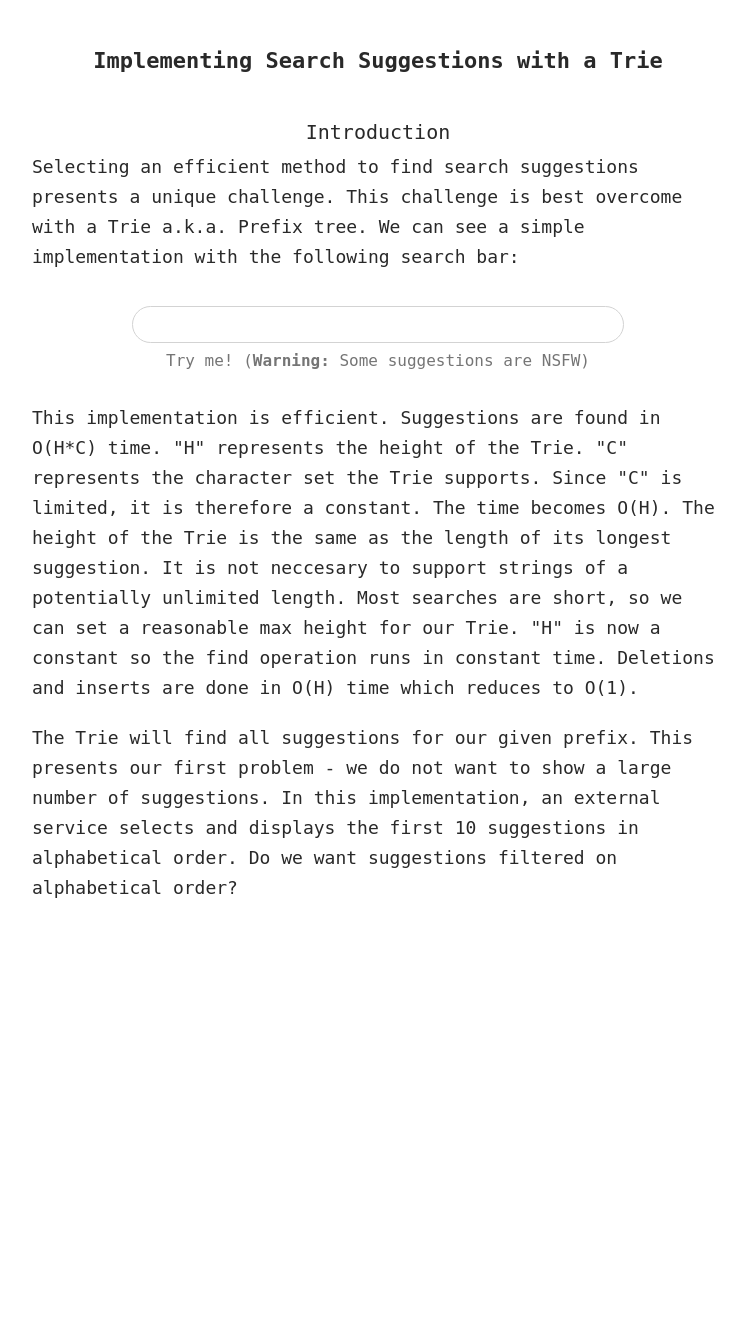
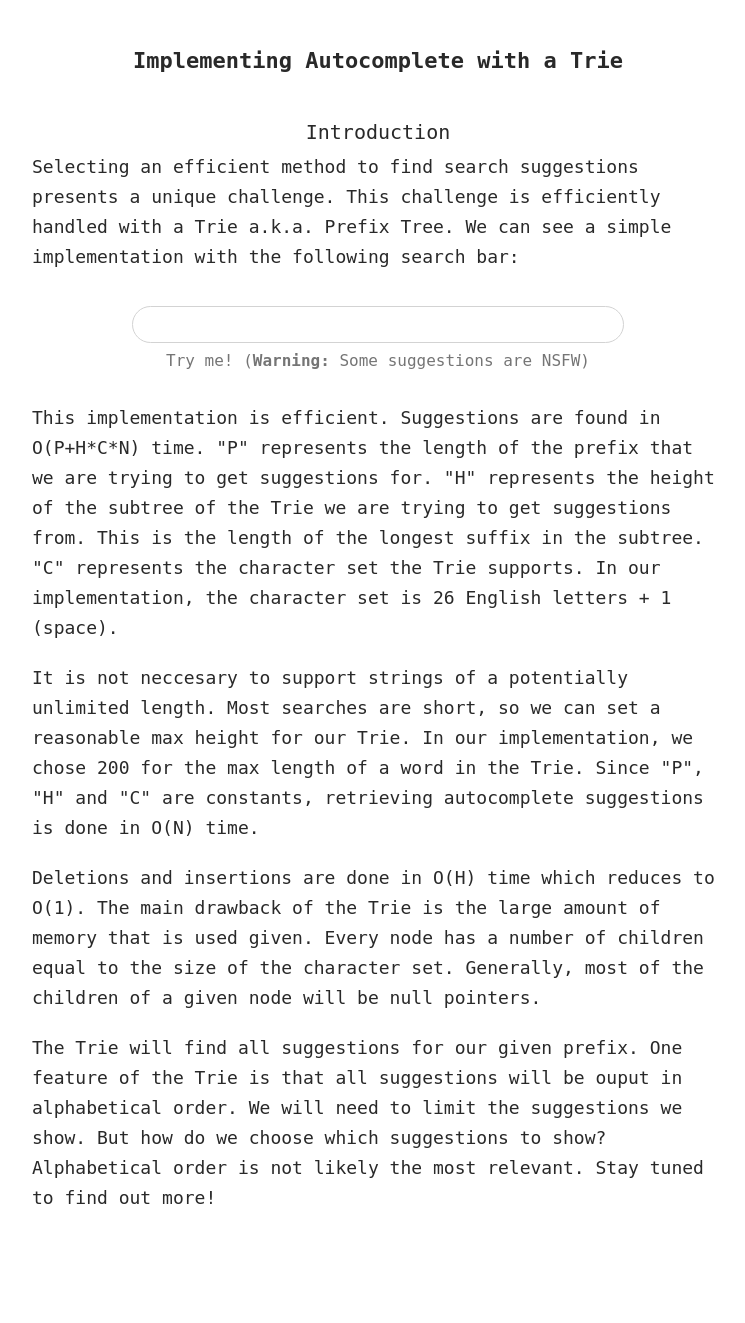
Before and after one commit to mrhaffner/trie, a Flask app: page / in a window 1280 px wide. Shown: the whole page, without its empty margins (262-1007 px from the left). Before the commit the page ends 898 px from the top, so only its background shows below. Run offline with Flask 2, Linux system fonts and the light colour scheme; parts of the project's set-up code (start-up, migrations or seed data) failed here and were passed over.

Commit message:
updated article text + added favicon

```diff
--- a/app/templates/index.html
+++ b/app/templates/index.html
@@ -13,17 +13,38 @@
       rel="stylesheet"
       href="{{ url_for('static', filename='style.css') }}"
     />
+    <link
+      rel="apple-touch-icon"
+      sizes="180x180"
+      href="{{ url_for('static', filename='apple-touch-icon.png') }}"
+    />
+    <link
+      rel="icon"
+      type="image/png"
+      sizes="32x32"
+      href="{{ url_for('static', filename='favicon-32x32.png') }}"
+    />
+    <link
+      rel="icon"
+      type="image/png"
+      sizes="16x16"
+      href="{{ url_for('static', filename='favicon-16x16.png') }}"
+    />
+    <link
+      rel="manifest"
+      href="{{ url_for('static', filename='site.webmanifest') }}"
+    />
   </head>
   <body>
-    <header><h1>Implementing Search Suggestions with a Trie</h1></header>
+    <header><h1>Implementing Autocomplete with a Trie</h1></header>
     <section>
       <h2>Introduction</h2>
       <div>
         <p>
           Selecting an efficient method to find search suggestions presents a
-          unique challenge. This challenge is best overcome with a Trie a.k.a.
-          Prefix tree. We can see a simple implementation with the following
-          search bar:
+          unique challenge. This challenge is efficiently handled with a Trie
+          a.k.a. Prefix Tree. We can see a simple implementation with the
+          following search bar:
         </p>
       </div>
       <div class="search-container">
@@ -57,22 +78,34 @@
       <!-- Talk about hashing vs ? -->
       <!-- Selection of charset, alphabeticizing things -->
       <p>
-        This implementation is efficient. Suggestions are found in O(H*C) time.
-        "H" represents the height of the Trie. "C" represents the character set
-        the Trie supports. Since "C" is limited, it is therefore a constant. The
-        time becomes O(H). The height of the Trie is the same as the length of
-        its longest suggestion. It is not neccesary to support strings of a
-        potentially unlimited length. Most searches are short, so we can set a
-        reasonable max height for our Trie. "H" is now a constant so the find
-        operation runs in constant time. Deletions and inserts are done in O(H)
-        time which reduces to O(1).
+        This implementation is efficient. Suggestions are found in O(P+H*C*N)
+        time. "P" represents the length of the prefix that we are trying to get
+        suggestions for. "H" represents the height of the subtree of the Trie we
+        are trying to get suggestions from. This is the length of the longest
+        suffix in the subtree. "C" represents the character set the Trie
+        supports. In our implementation, the character set is 26 English letters
+        + 1 (space).
       </p>
       <p>
-        The Trie will find all suggestions for our given prefix. This presents
-        our first problem - we do not want to show a large number of
-        suggestions. In this implementation, an external service selects and
-        displays the first 10 suggestions in alphabetical order. Do we want
-        suggestions filtered on alphabetical order?
+        It is not neccesary to support strings of a potentially unlimited
+        length. Most searches are short, so we can set a reasonable max height
+        for our Trie. In our implementation, we chose 200 for the max length of
+        a word in the Trie. Since "P", "H" and "C" are constants, retrieving
+        autocomplete suggestions is done in O(N) time.
+      </p>
+      <p>
+        Deletions and insertions are done in O(H) time which reduces to O(1).
+        The main drawback of the Trie is the large amount of memory that is used
+        given. Every node has a number of children equal to the size of the
+        character set. Generally, most of the children of a given node will be
+        null pointers.
+      </p>
+      <p>
+        The Trie will find all suggestions for our given prefix. One feature of
+        the Trie is that all suggestions will be ouput in alphabetical order. We
+        will need to limit the suggestions we show. But how do we choose which
+        suggestions to show? Alphabetical order is not likely the most relevant.
+        Stay tuned to find out more!
       </p>
     </section>
     <script src="{{ url_for('static', filename='script.js') }}"></script>
```
Also changed, not shown: app/static/android-chrome-192x192.png (added), app/static/android-chrome-512x512.png (added), app/static/apple-touch-icon.png (added), app/static/favicon-16x16.png (added), app/static/favicon-32x32.png (added), app/static/favicon.ico (added), app/static/site.webmanifest (added).
